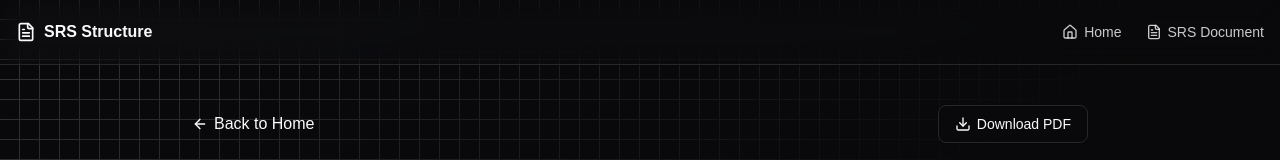
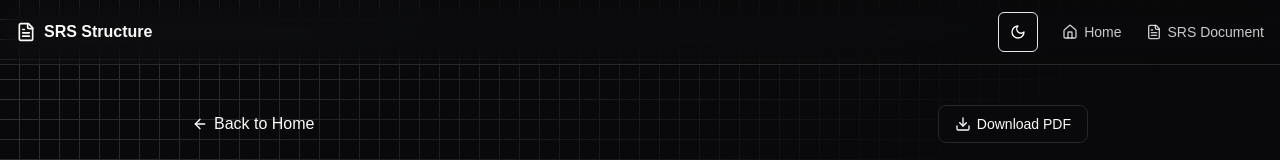
Before and after one commit to Umyal06dxt/Genco-SRS, a React (Vite) app: page /srs-document in a window 1280 px wide. Shown: the top 160 px of the page. Built offline with nearby package versions, Linux system fonts and the light colour scheme.

Commit message:
qqqqqqqqqqqqqtttttttttttttt

```diff
--- a/src/components/Navbar.tsx
+++ b/src/components/Navbar.tsx
@@ -1,6 +1,7 @@
 
 import { FileText, Home } from 'lucide-react';
 import { Link } from 'react-router-dom';
+import { ThemeToggle } from './theme-toogle';
 
 const Navbar = () => {
   return (
@@ -15,6 +16,7 @@ const Navbar = () => {
         </Link>
 
         <nav className="flex gap-6">
+          <ThemeToggle />
           <Link
             to="/"
             className="flex items-center gap-1.5 text-sm font-medium text-foreground/80 hover:text-primary transition-colors"
--- a/src/components/theme-toogle.tsx
+++ b/src/components/theme-toogle.tsx
@@ -8,31 +8,40 @@ import {
 } from "@/components/ui/dropdown-menu";
 import { Laptop, Moon, Sun } from "lucide-react";
 
+type ThemeOption = "light" | "dark" | "system";
+
 export function ThemeToggle() {
     const { theme, setTheme } = useTheme();
+
+    // Map theme options to icons and labels
+    const themes: { key: ThemeOption; label: string; icon: JSX.Element }[] = [
+        { key: "light", label: "Light", icon: <Sun className="h-4 w-4" /> },
+        { key: "dark", label: "Dark", icon: <Moon className="h-4 w-4" /> },
+        { key: "system", label: "System", icon: <Laptop className="h-4 w-4" /> },
+    ];
 
     return (
         <DropdownMenu>
             <DropdownMenuTrigger asChild>
-                <Button variant="ghost" size="icon" className="focus:outline-none" aria-label="Select theme">
+                <Button
+                    variant="ghost"
+                    size="icon"
+                    className="focus:outline-none z-[9999] border  dark:text-white"
+                    aria-label="Select theme"
+                >
                     {theme === "light" && <Sun className="h-5 w-5" />}
                     {theme === "dark" && <Moon className="h-5 w-5" />}
                     {theme === "system" && <Laptop className="h-5 w-5" />}
                 </Button>
             </DropdownMenuTrigger>
+
             <DropdownMenuContent align="end">
-                <DropdownMenuItem onClick={() => setTheme("light")}>
-                    <Sun className="mr-2 h-4 w-4" />
-                    <span>Light</span>
-                </DropdownMenuItem>
-                <DropdownMenuItem onClick={() => setTheme("dark")}>
-                    <Moon className="mr-2 h-4 w-4" />
-                    <span>Dark</span>
-                </DropdownMenuItem>
-                <DropdownMenuItem onClick={() => setTheme("system")}>
-                    <Laptop className="mr-2 h-4 w-4" />
-                    <span>System</span>
-                </DropdownMenuItem>
+                {themes.map(({ key, label, icon }) => (
+                    <DropdownMenuItem key={key} onClick={() => setTheme(key)}>
+                        {icon}
+                        <span className="ml-2">{label}</span>
+                    </DropdownMenuItem>
+                ))}
             </DropdownMenuContent>
         </DropdownMenu>
     );
```
